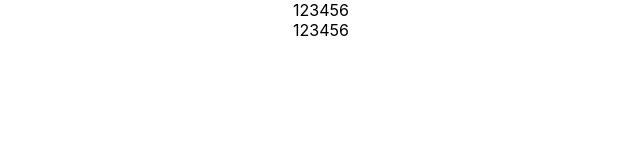
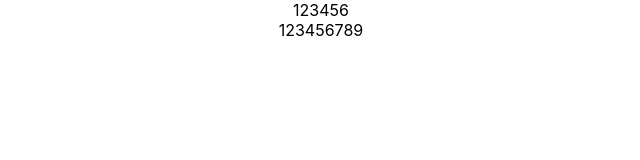
Before and after one commit to Arenelin/Test2, a React (Create React App) app: page / in a window 1280 px wide. Shown: the top 160 px of the page, without its empty margins (319-959 px from the left). Built offline with nearby package versions, Linux system fonts and the light colour scheme.

Commit message:
feat: add new number

```diff
--- a/src/App.tsx
+++ b/src/App.tsx
@@ -6,7 +6,7 @@ function App() {
   return (
     <div className="App">
         <div>123456</div>
-        <div>123456</div>
+        <div>123456789</div>
     </div>
   );
 }
```
